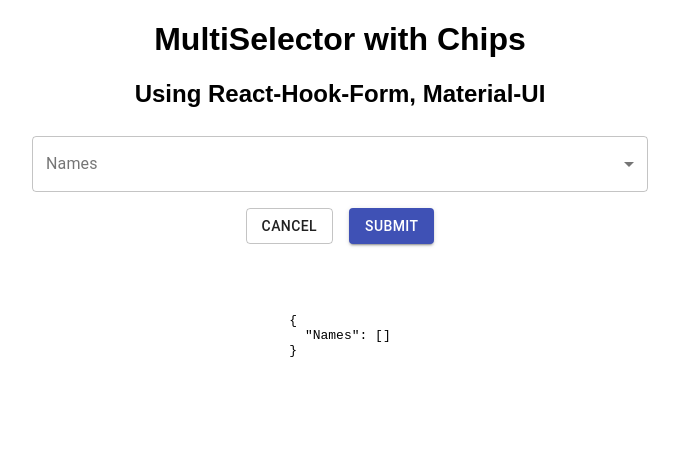
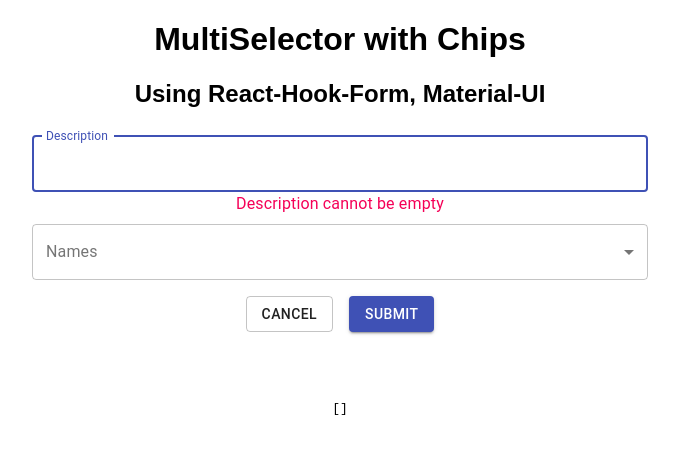
Before and after one commit to dekc/reacthookform, a React (Create React App) app: page / in a window 1280 px wide. Both pictures are taken after a click on the button "SUBMIT". Shown: the top 454 px of the page, without its empty margins (300-979 px from the left). Built offline with nearby package versions, Linux system fonts and the light colour scheme.

Commit message:
Textfield added.

```diff
--- a/src/App.tsx
+++ b/src/App.tsx
@@ -1,13 +1,26 @@
 import React from "react";
 import { useForm } from "react-hook-form";
 import MultiSelector from "./MultiSelector";
-import { Box, Button, Grid, MenuItem, Typography } from "@material-ui/core";
+import {
+  Box,
+  Button,
+  MenuItem,
+  TextField,
+  Typography
+} from "@material-ui/core";
 
 import "./styles.css";
 import { names, Name } from "./data";
 
 export default function App() {
-  const { handleSubmit, control, setValue, getValues, formState } = useForm({
+  const {
+    handleSubmit,
+    control,
+    setValue,
+    getValues,
+    register,
+    formState: { errors }
+  } = useForm({
     mode: "onChange"
   });
 
@@ -27,6 +40,23 @@
 
       <Box display="flex" justifyContent="center">
         <Box className="centered">
+          <Box m={1}>
+            <TextField
+              label="Description"
+              variant="outlined"
+              multiline
+              fullWidth
+              {...register("Description", {
+                required: "Description cannot be empty"
+              })}
+            />
+
+            {errors.Description?.type === "required" && (
+              <Typography color="secondary">
+                {errors.Description.message}
+              </Typography>
+            )}
+          </Box>
           <form onSubmit={handleSubmit(onSubmit)}>
             <Box m={1}>
               <MultiSelector
```
